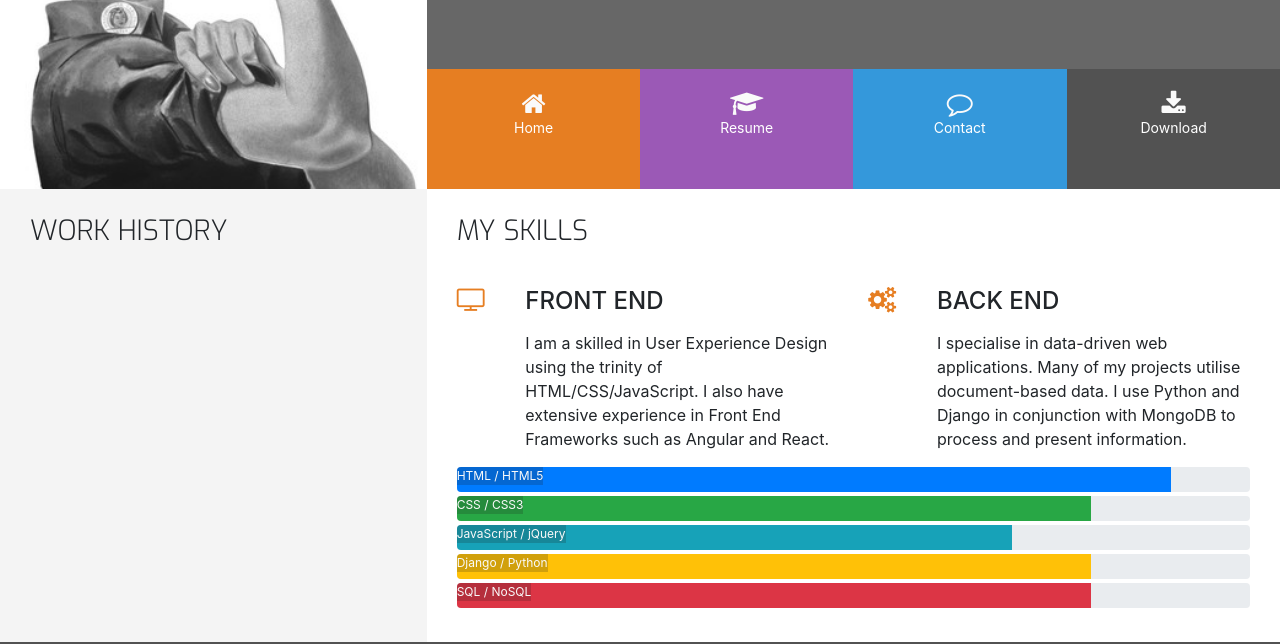
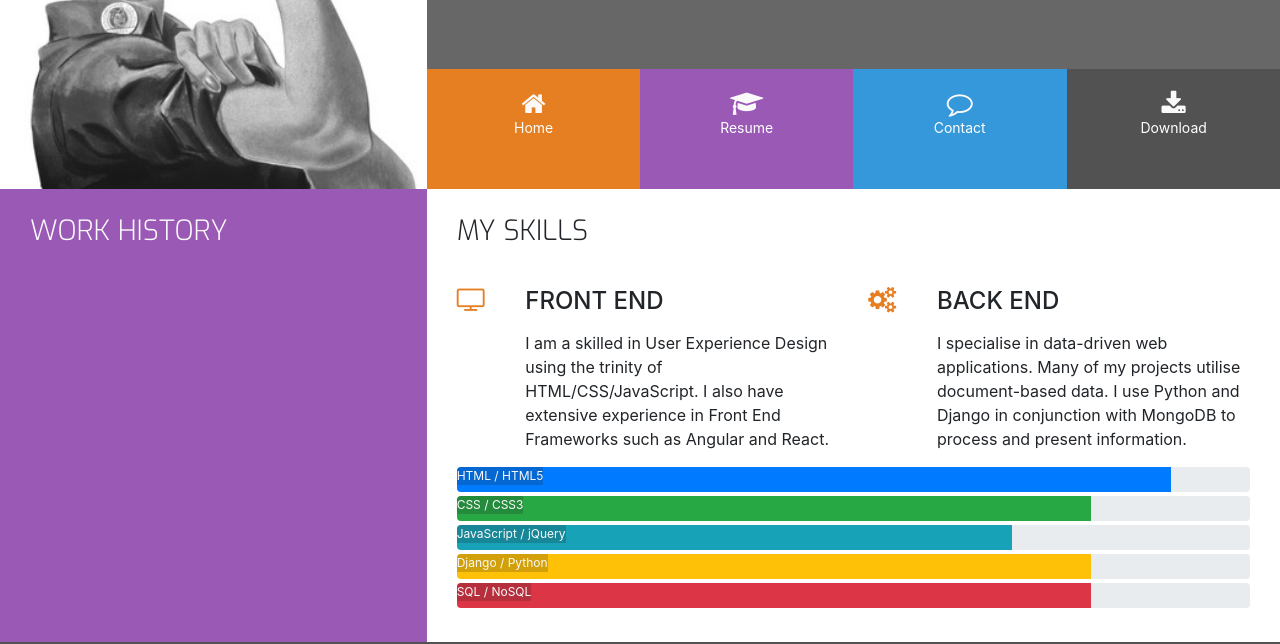
Before and after one commit to fudge88/my-resume-project, a plain HTML site: page my-resume-project/resume.html in a window 1280 px wide. Shown: the part 180-824 px from the top of the page. Drawn offline with nearby package versions, Linux system fonts and the light colour scheme.

Commit message:
beining work history timeline

```diff
--- a/my-resume-project/assets/css/style.css
+++ b/my-resume-project/assets/css/style.css
@@ -12,6 +12,10 @@ background-color: #fff;
 
 .bg-color-personal-info {
     background-color: #f4f4f4;
+}
+
+.bg-color-work-history {
+    background-color: #9b59b6;
 }
 
 .ui-menu-color-home {
@@ -60,6 +64,7 @@ padding: 0 30px 30px;
 float: none;
 }
 
+.history-heading,
 .section-heading {
 font-family: "Exo", sans-serif;
 font-weight: 300;
@@ -263,7 +268,7 @@ display: inline-block;
 .progress {
     position: relative;
     height: 25px;
-    margin-bottom:4px;
+    margin-bottom: 4px;
     }
 
 .progress-type {
@@ -278,3 +283,11 @@ display: inline-block;
 .progress-section {
     margin: 40px, 20px;
 }
+
+
+/*--------------------------------------------Work History */
+
+.history-heading {
+    color: #fafafa;
+    margin-bottom: 50px;
+}
--- a/my-resume-project/resume.html
+++ b/my-resume-project/resume.html
@@ -52,15 +52,13 @@
 		</div>
 	</header>
 	<section class="container-fluid">
-
 		<div class="row">
-			<div class="col-md-4 bg-color-personal-info section-column">
+			<div class="col-md-4 bg-color-work-history section-column">
 				<div class="row">
 					<div class="col-12">
-						<h3 class="section-heading uppercase">Work History</h3>
+						<h3 class="history-heading uppercase">Work History</h3>
 					</div>
 				</div>
-
 		</div>
 		<div class="col-md-8 bg-color-three-reasons section-column">
 			<div class="row">
```
Lines whose indentation alone changed are shown as unchanged.
